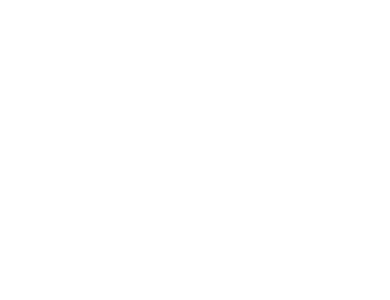
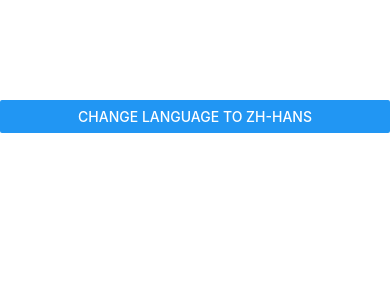
Before and after one commit to Bardiamist/diff, a React Native app: screen / in a window 390 px wide. Shown: the top 300 px of the page. Built offline with nearby package versions, Linux system fonts and the light colour scheme.

Commit message:
Add languages

```diff
--- a/App.tsx
+++ b/App.tsx
@@ -1,16 +1,30 @@
+import React from 'react';
 import {
+  StyleSheet,
+  Button,
   SafeAreaView,
-  StyleSheet,
+  NativeModules,
 } from 'react-native';
 
+const {
+  Locales,
+} = NativeModules;
+
 const styles = StyleSheet.create({
-
+  container: {
+    paddingTop: 100,
+  },
 });
 
 function App(): React.JSX.Element {
   return (
-    <SafeAreaView>
-
+    <SafeAreaView style={styles.container}>
+      <Button
+        title="Change language to zh-Hans"
+        onPress={() => {
+          Locales.setLanguage();
+        }}
+      />
     </SafeAreaView>
   );
 }
```
Also changed, not shown: 2 other files (tests, documents, lock files or other folders).
